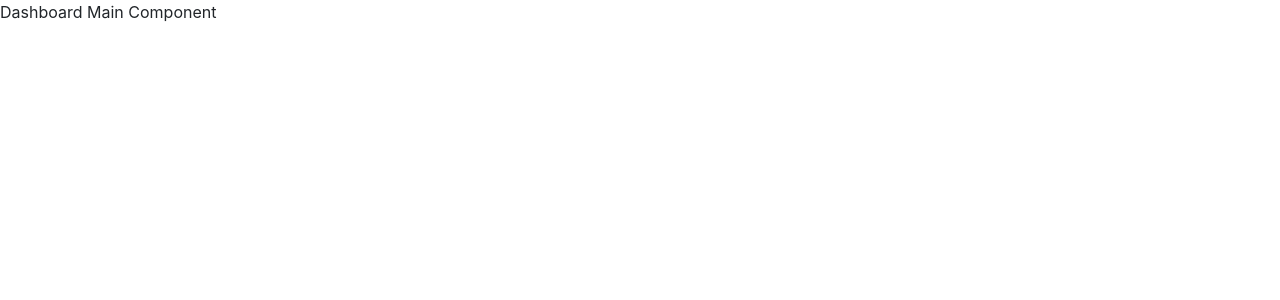
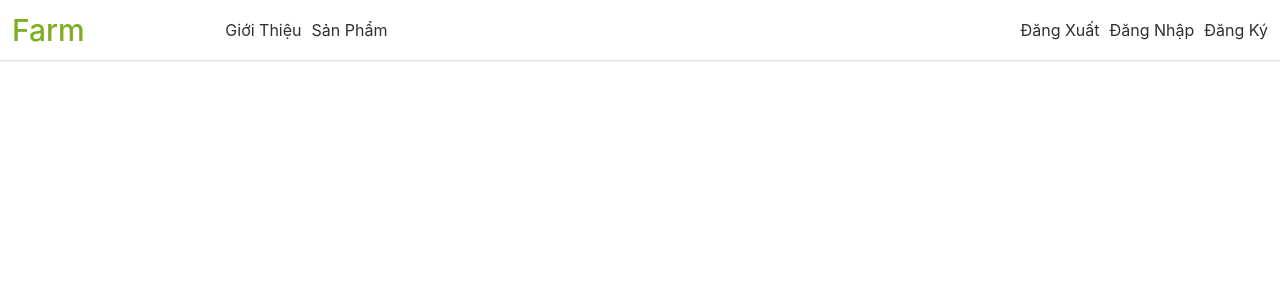
Before and after one commit to duy366110/FARM_CL, a React (Create React App) app: page / in a window 1280 px wide. Shown: the top 300 px of the page. Built offline with nearby package versions, Linux system fonts and the light colour scheme.

Commit message:
#Commit 27/12/2023: Config header template v-01.

```diff
--- /dev/null
+++ b/src/component/common/Common-Header-Component/Common-Header-Component.jsx
@@ -0,0 +1,36 @@
+import { NavLink } from "react-router-dom";
+import classes from "./Common-Header-Component.module.css";
+
+const CommonHeaderComponent = (props) => {
+
+    return (
+        <header className={classes['common-header-component']}>
+            <div className="container-fluid">
+                <div className="row">
+                    <div className="col-2">
+                        <h1 className={classes['header-logo']}><NavLink to="/">Farm</NavLink></h1>
+                    </div>
+                    <div className="col-10 d-flex align-items-center">
+                        <div className={`d-flex justify-content-between ${classes['header-navigator']}`}>
+                            <ul className={classes['header-list']}>
+                                <li><NavLink to="/about">Giới thiệu</NavLink></li>
+                                <li><NavLink to="/product">Sản phẩm</NavLink></li>
+                            </ul>
+
+                            <div className={classes['header-auth-tab-left']}>
+                                <ul className={classes['header-list']}>
+                                    <li><NavLink to="#">Đăng xuất</NavLink></li>
+                                    <li><NavLink to="/auth">Đăng nhập</NavLink></li>
+                                    <li><NavLink to="/auth/signup">Đăng ký</NavLink></li>
+                                </ul>
+                                <button className="d-none"></button>
+                            </div>
+                        </div>
+                    </div>
+                </div>
+            </div>
+        </header>
+    )
+}
+
+export default CommonHeaderComponent;
--- /dev/null
+++ b/src/component/common/Common-Header-Component/Common-Header-Component.module.css
@@ -0,0 +1,37 @@
+.common-header-component {
+    box-shadow: 0px 0px 2px 1px #d9d9d9;
+    display: flex;
+    align-items: center;
+    height: 60px;
+}
+
+.header-logo {
+    font-size: 30px;
+    margin-bottom: 0px;
+}
+
+.header-logo a {
+    color: var(--first-color);
+}
+
+.header-navigator {
+    width: 100%;
+}
+
+.header-list {
+    display: flex;
+    align-items: center;
+    gap: 10px;
+    list-style-type: none;
+    margin: 0px;
+    padding: 0px;
+}
+
+.header-list li a {
+    color: var(--text-color);
+    text-transform: capitalize;
+}
+
+.header-list li a:hover {
+    color: var(--first-color);
+}
--- a/src/component/dashboard/Dashboard-Main-Component.jsx
+++ b/src/component/dashboard/Dashboard-Main-Component.jsx
@@ -1,12 +1,13 @@
 import { Outlet } from "react-router-dom";
-// import classes from "./Dashboard-Main-Component.module.css";
+import CommonHeaderComponent from "../common/Common-Header-Component/Common-Header-Component";
+import classes from "./Dashboard-Main-Component.module.css";
 
 
 const DashboardMainComponent = (props) => {
 
     return (
-        <div>
-            Dashboard Main Component
+        <div className={classes['dashboard-main-component']}>
+            <CommonHeaderComponent />
             <Outlet />
         </div>
     )
--- a/src/component/dashboard/Dashboard-Main-Component.module.css
+++ b/src/component/dashboard/Dashboard-Main-Component.module.css
@@ -0,0 +1,3 @@
+.dashboard-main-component {
+    width: 100%;
+}
--- a/src/index.css
+++ b/src/index.css
@@ -1,4 +1,14 @@
+:root {
+  --first-color: #7fad23;
+  --text-color: #303030;
+}
+
+a {
+  text-decoration: none;
+}
+
 body {
+  box-sizing: border-box;
   margin: 0;
   font-family: -apple-system, BlinkMacSystemFont, 'Segoe UI', 'Roboto', 'Oxygen',
     'Ubuntu', 'Cantarell', 'Fira Sans', 'Droid Sans', 'Helvetica Neue',
--- a/src/router/index.jsx
+++ b/src/router/index.jsx
@@ -24,6 +24,10 @@ const router = createBrowserRouter([
                 element: <Suspense fallback={<p>Loading...</p>}><AuthMainComponent /></Suspense>
             }
         ]
+    },
+    {
+        path: "/*",
+        element: <div>Not found page</div>
     }
 ])
 
```
Also changed, not shown: src/component/common/Common-Footer-Component/Common-Footer-Component.jsx (added), src/component/common/Common-Footer-Component/Common-Footer-Component.module.css (added).
